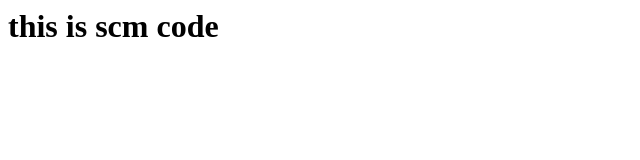
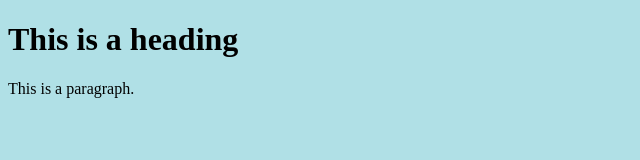
Before and after one commit to gangireddydanam/applicaiton-static-code, a plain HTML site: page index.html in a window 1280 px wide. Shown: the whole page, without its empty margins (0-640 px from the left). Drawn offline with Linux system fonts and the light colour scheme.

Commit message:
added some bg color

```diff
--- a/index.html
+++ b/index.html
@@ -1 +1,9 @@
-<h1> this is scm code</h1>
+<!DOCTYPE html>
+<html>
+<body style="background-color:powderblue;">
+
+<h1>This is a heading</h1>
+<p>This is a paragraph.</p>
+
+</body>
+</html>
```
